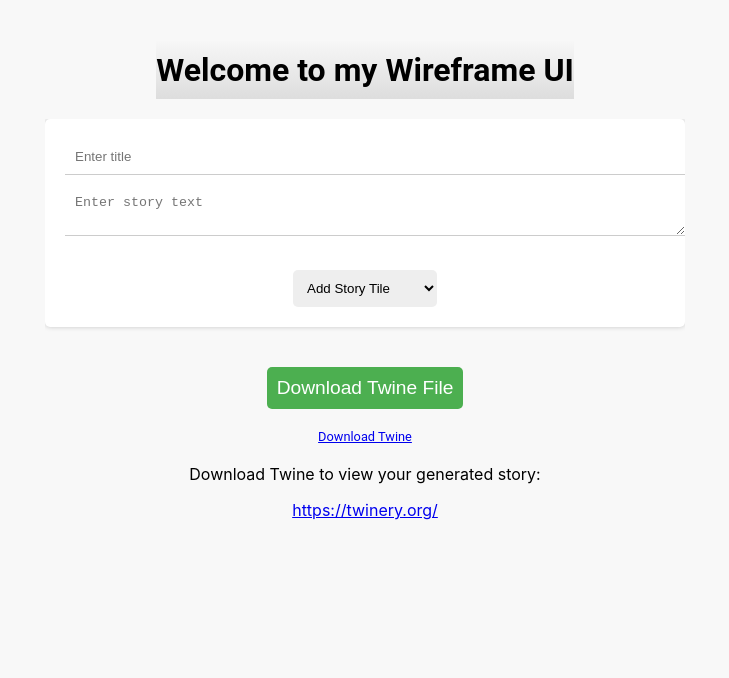
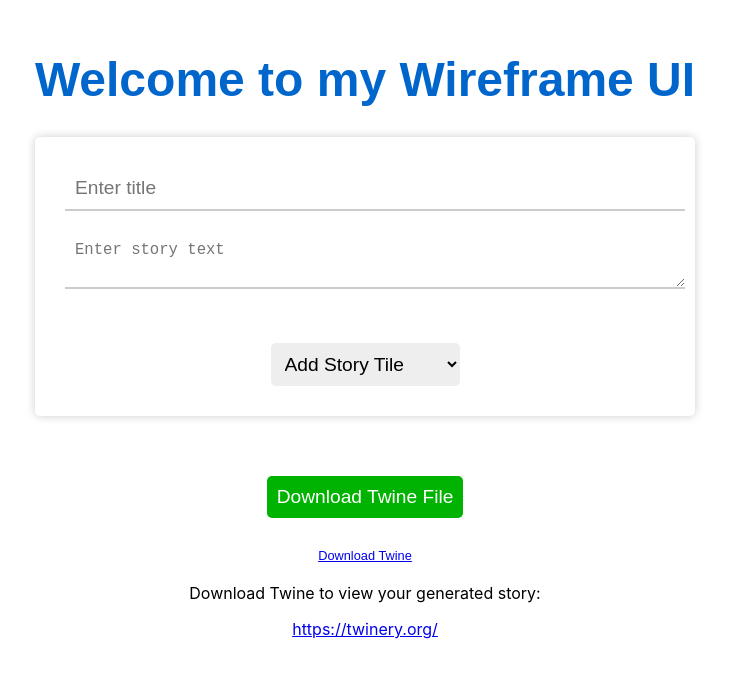
Before and after one commit to mikefrith108/Fast-Foward-React-UI-, a React (Create React App) app: page / in a window 1280 px wide. Shown: the top 678 px of the page, without its empty margins (275-1004 px from the left). Built offline with nearby package versions, Linux system fonts and the light colour scheme; the HTML template or start-up script is replaced by a standard one.

Commit message:
Update WireframeUI.css

```diff
--- a/WireframeUI.css
+++ b/WireframeUI.css
@@ -8,9 +8,10 @@
 }
 
 .title {
-    font-size: 2em;
+  font-size: 3em;
   text-align: center;
-    margin-bottom: 20px;
+  margin-bottom: 30px;
+  color: #0066cc;
 }
 
 .tile-container {
@@ -23,9 +24,9 @@
 .tile {
   background-color: #fff;
   border-radius: 5px;
-    box-shadow: 0 0 5px rgba(0, 0, 0, 0.2);
-    padding: 20px;
-    margin-bottom: 20px;
+  box-shadow: 0 0 10px rgba(0, 0, 0, 0.2);
+  padding: 30px;
+  margin-bottom: 30px;
   position: relative;
   width: 600px;
 }
@@ -34,9 +35,10 @@
 .tile textarea {
   width: 100%;
   padding: 10px;
-    margin-bottom: 10px;
+  margin-bottom: 20px;
   border: none;
-    border-bottom: 1px solid #ccc;
+  border-bottom: 2px solid #ccc;
+  font-size: 1.2em;
 }
 
 .tile-connector {
@@ -57,7 +59,7 @@
 }
 
 .add-tile {
-    margin-top: 20px;
+  margin-top: 30px;
   text-align: center;
 }
 
@@ -66,43 +68,59 @@
   border-radius: 5px;
   border: none;
   background-color: #eee;
+  font-size: 1.2em;
 }
 
 .download-btn {
-    background-color: #4CAF50;
+  background-color: #00b300;
   color: white;
   padding: 10px;
   border: none;
   border-radius: 5px;
   font-size: 1.2em;
-    margin-top: 20px;
+  margin-top: 30px;
   cursor: pointer;
+  transition: background-color 0.3s ease;
+}
+
+.download-btn:hover {
+  background-color: #008000;
 }
 
 .twine-link {
   display: block;
   text-align: center;
-    margin-top: 20px;
+  margin-top: 30px;
   font-size: 0.8em;
 }
 
 .decision-buttons {
   display: flex;
   flex-direction: column;
+  align-items: center;
 }
 
 .decision-buttons button {
-    padding: 10px;
-    margin-bottom: 10px;
+  padding: 10px 20px;
+  margin-bottom: 20px;
   border: none;
-    border-radius: 5px;
+  border-radius: 50px;
   cursor: pointer;
+  font-size: 1.2em;
+  color: #fff;
+  background-color: #0066cc;
+  transition: background-color 0.3s ease;
+}
+
+.decision-buttons button:hover {
+  background-color: #004080;
 }
 
 .decision-buttons label {
   display: flex;
   align-items: center;
   margin-top: 10px;
+  font-size: 1.2em;
 }
 
 .decision-buttons input[type='checkbox'] {
@@ -118,7 +136,9 @@
 .health-indicator,
 .wealth-indicator,
 .happiness-indicator {
-    margin-top: 10px;
+  margin-top: 20px;
+  text-align: center;
+  font-size: 1.2em;
 }
 
 .health-indicator span,
@@ -133,73 +153,43 @@
   color: green;
 }
 
-  .health-indicator .minus,
-  .wealth-indicator .minus,
-  .happiness-indicator .minus {
-    color: red;
-  }
-  body {
-    background-color: #f8f8f8;
-  }
-  .title {
-    font-size: 2em;
-    text-align: center;
-    margin-bottom: 20px;
-    background: linear-gradient(to bottom, #f7f7f7 0%, #ddd 100%);
-    padding: 10px 0;
-  }
-  @import url('https://fonts.googleapis.com/css2?family=Roboto:wght@300;400;700&display=swap');
-
-.container {
-  font-family: 'Roboto', sans-serif;
-}
-.tile:hover {
-  transform: translateY(-5px);
-  box-shadow: 0 5px 10px rgba(0, 0, 0, 0.2);
-}
-.decision-buttons button:not(:last-child) {
-  margin-bottom: 5px;
-}
-.download-btn:hover {
-  animation: shake 0.5s;
+.health-indicator .plus::before {
+  content: '+';
 }
 
-@keyframes shake {
-  0% {
-    transform: translateX(0);
-  }
-  25% {
-    transform: translateX(-5px);
-  }
-  50% {
-    transform: translateX(0);
-  }
-  75% {
-    transform: translateX(5px);
-  }
-  100% {
-    transform: translateX(0);
-  }
-}
-.tile-container {
-  display: flex;
-  flex-direction: column;
-  align-items: center;
-  position: relative;
-  overflow-y: auto;
-  scrollbar-width: thin;
-  scrollbar-color: #ccc #f8f8f8;
+.health-indicator .minus::before {
+  content: '-';
 }
 
-.tile-container::-webkit-scrollbar {
-  width: 6px;
+.wealth-indicator .plus::before {
+  content: '+';
 }
 
-.tile-container::-webkit-scrollbar-thumb {
-  background-color: #ccc;
-  border-radius: 3px;
+.wealth-indicator .minus::before {
+  content: '-';
 }
 
-.tile-container::-webkit-scrollbar-track {
-  background-color: #f8f8f8;
+.happiness-indicator .plus::before {
+  content: '+';
 }
+
+.happiness-indicator .minus::before {
+  content: '-';
+}
+
+/* Media Query for smaller screens */
+@media (max-width: 600px) {
+
+.tile {
+  width: 90%;
+}
+
+.title {
+  font-size: 1.5em;
+}
+
+.add-tile select {
+  width: 100%;
+}
+
+}
```
Lines whose indentation alone changed are shown as unchanged.
